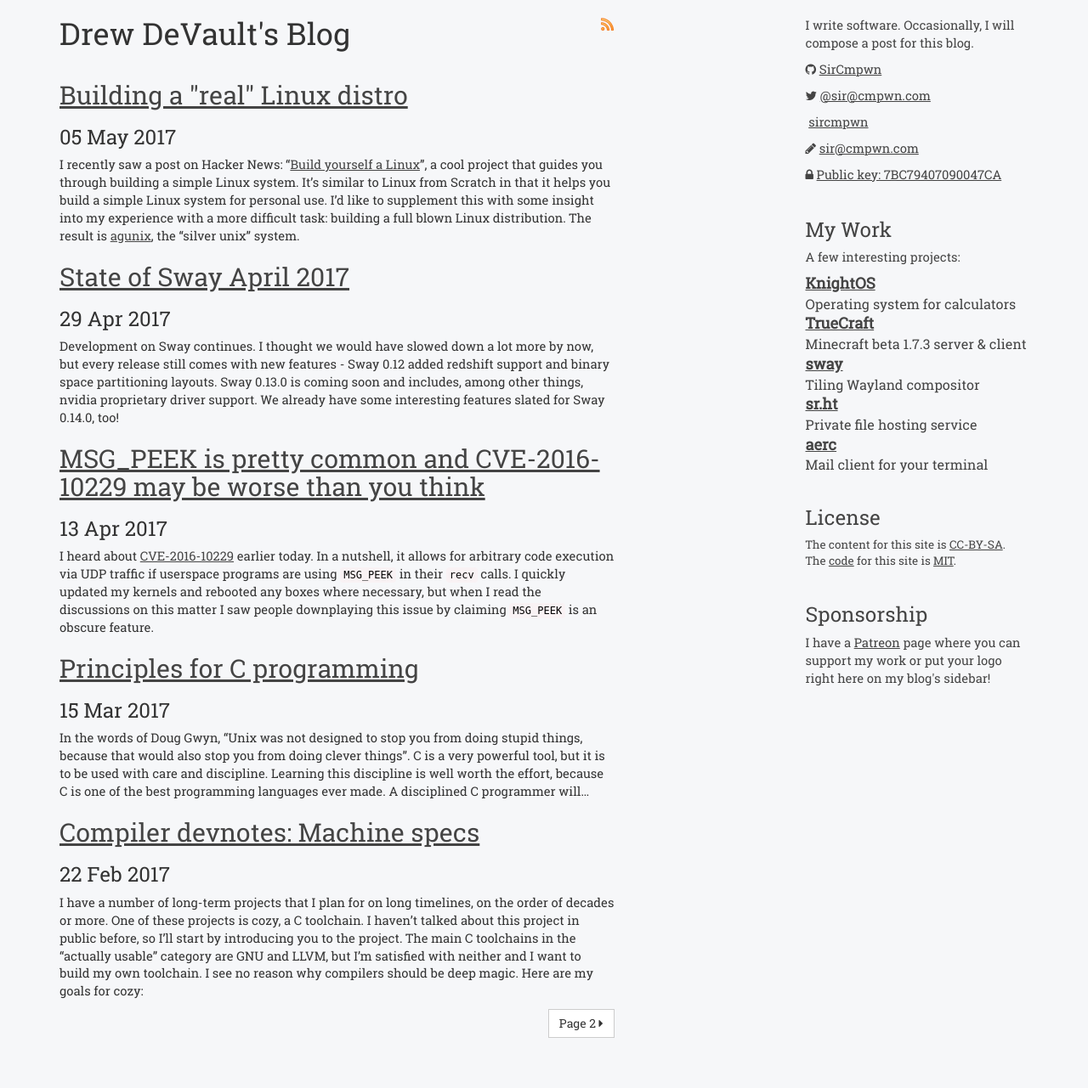
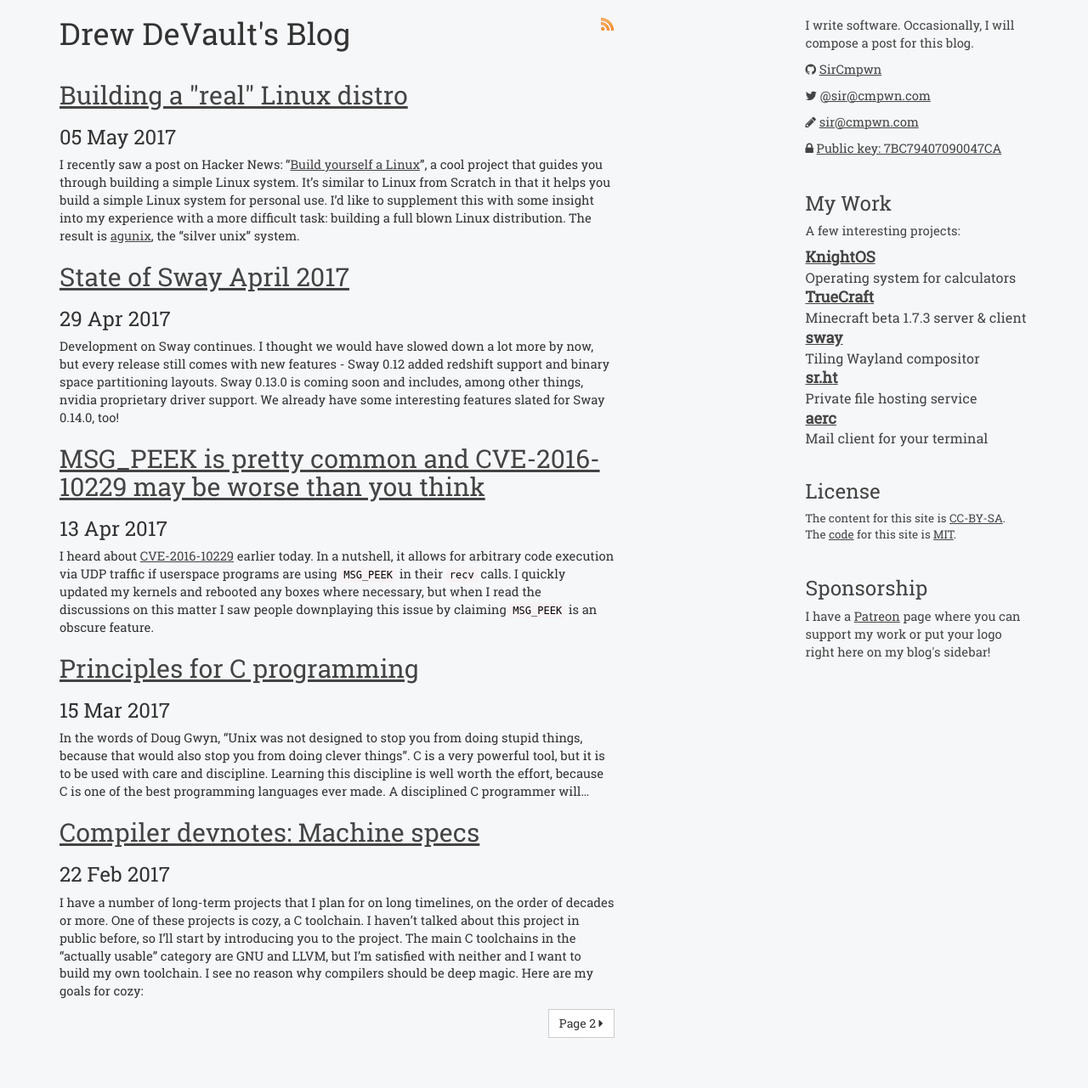
Before and after one commit to stormblog/sircmpwn.github.io, a Jekyll site: the page built from index.html, in a window 1280 px wide. Shown: the whole page at 85% size. Built offline with Jekyll 4.4.1, drawn with Linux system fonts in a browser that asks for light colours.

Commit message:
Apparently fa-patreon isn't a thing

```diff
--- a/_layouts/page.html
+++ b/_layouts/page.html
@@ -26,10 +26,6 @@ layout: base
         <p>
             <i class="fa fa-twitter"></i>
             <a href="https://cmpwn.com/@sir">@sir@cmpwn.com</a>
-        </p>
-        <p>
-            <i class="fa fa-patreon"></i>
-            <a href="https://patreon.com/sircmpwn">sircmpwn</a>
         </p>
         <p>
             <i class="fa fa-pencil"></i>
```
